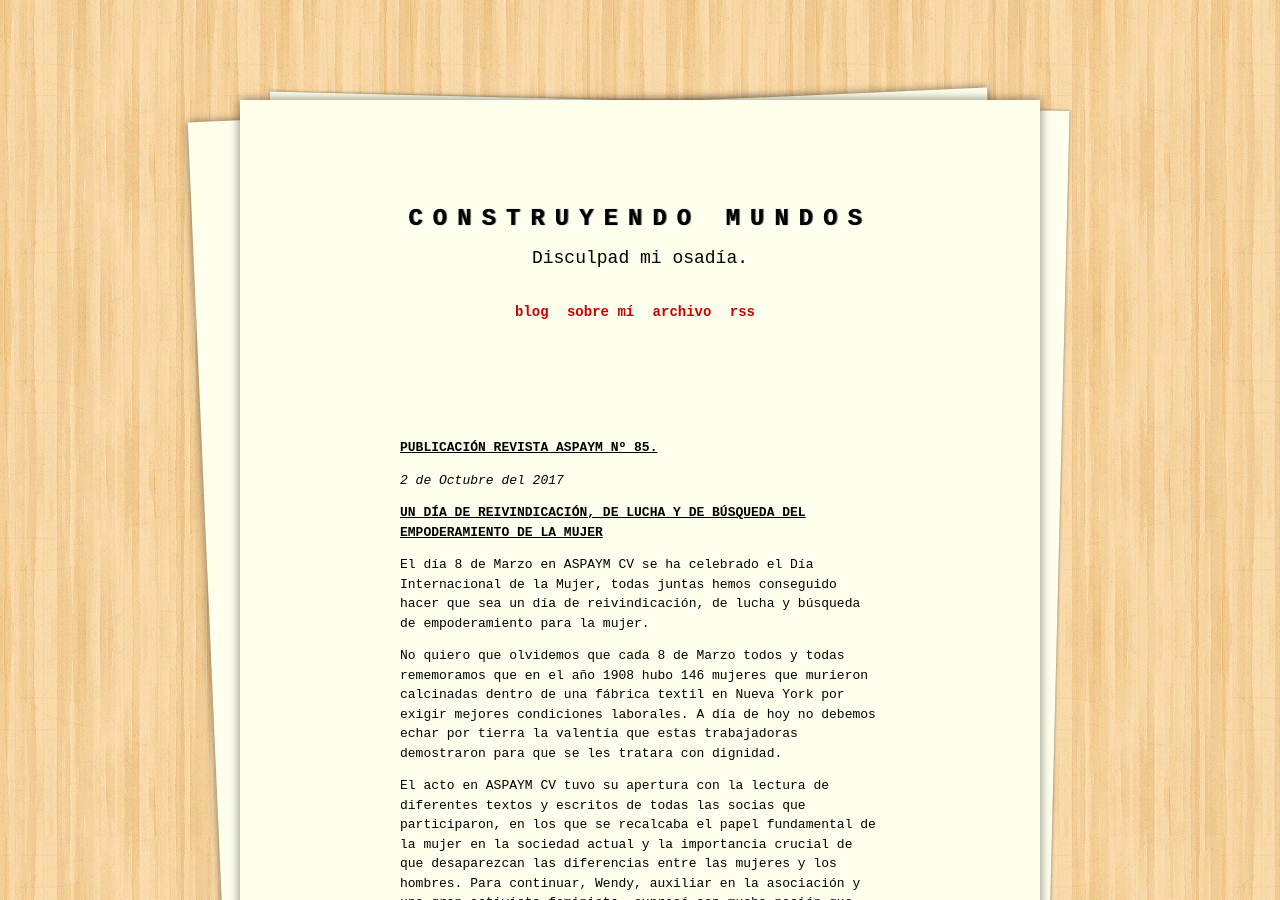
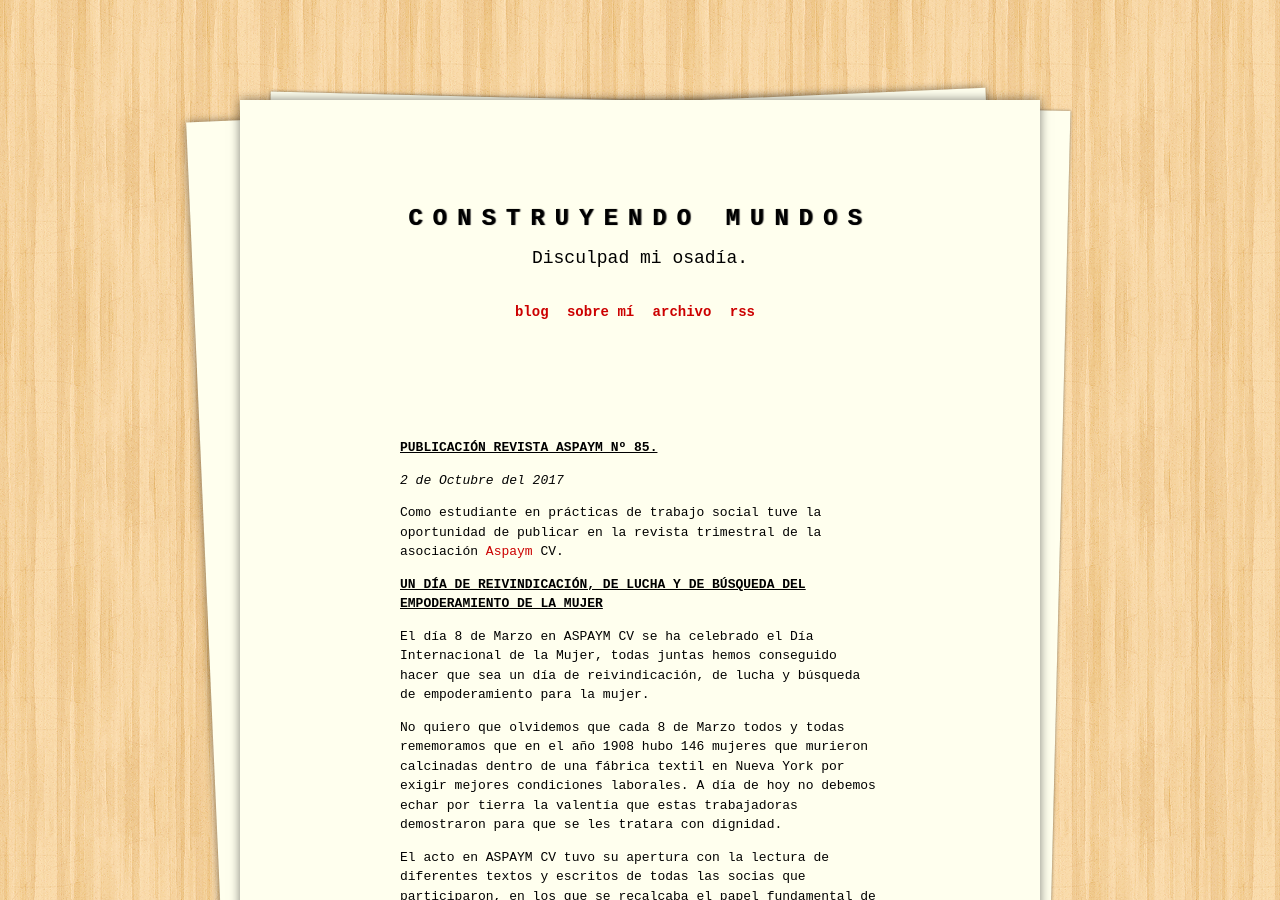
Before and after one commit to monimarlo/monimarlo.github.io, a Jekyll site: the page built from _posts/2017-10-02-publicacion-revista-aspaym-85.md, in a window 1280 px wide and 900 px high. Built offline with Jekyll 4.4.1, drawn with Linux system fonts in a browser that asks for light colours; nearby versions of some CDN libraries.

Commit message:
Añadida entradilla.

```diff
--- a/_posts/2017-10-02-publicacion-revista-aspaym-85.md
+++ b/_posts/2017-10-02-publicacion-revista-aspaym-85.md
@@ -6,6 +6,8 @@ category: social
 permalink: blog/publicacion_revista_aspaym_85
 published: true
 ---
+
+Como estudiante en prácticas de trabajo social tuve la oportunidad de publicar en la revista trimestral de la asociación [Aspaym](http://aspaymcv.org/) CV.
 
 ## UN DÍA DE REIVINDICACIÓN, DE LUCHA Y DE BÚSQUEDA DEL EMPODERAMIENTO DE LA MUJER
 
```
